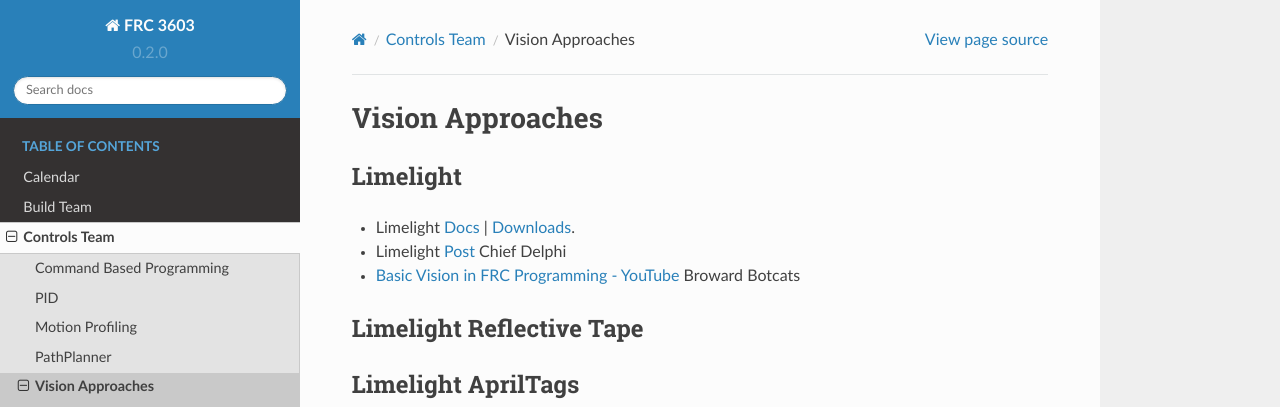
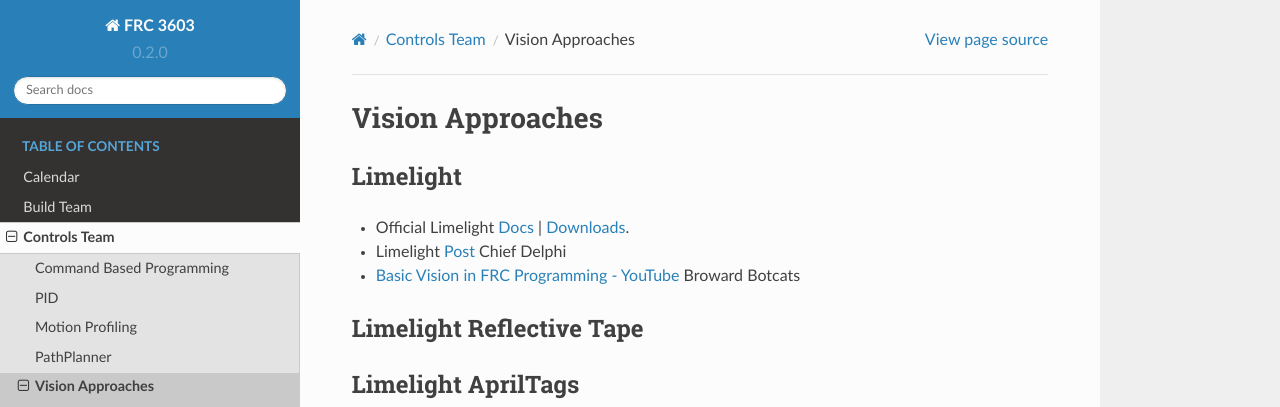
Before and after one commit to CyberCoyotes/3603-CodingHandbook, a Sphinx documentation site: the page built from docs/source/controls/vision-systems.rst, in a window 1280 px wide and 1301 px high. Shown: the top 407 px of the window. Built offline with Sphinx 7.4.7 and the Read the Docs theme 2.0.0, drawn with Linux system fonts in a browser that asks for light colours.

Commit message:
Update vision-systems.rst

```diff
--- a/docs/source/controls/vision-systems.rst
+++ b/docs/source/controls/vision-systems.rst
@@ -5,7 +5,7 @@ Vision Approaches
 Limelight
 ----
 
-* Limelight `Docs <https://docs.limelightvision.io/en/latest/>`_ | `Downloads <https://limelightvision.io/pages/downloads>`_.
+* Official Limelight `Docs <https://docs.limelightvision.io/en/latest/>`_ | `Downloads <https://limelightvision.io/pages/downloads>`_.
 * Limelight `Post <https://www.chiefdelphi.com/t/limelight-2022-0-3-update/400306>`_ Chief Delphi
 * `Basic Vision in FRC Programming - YouTube <https://youtu.be/hk8yAgDogPE>`_ Broward Botcats
 
```
